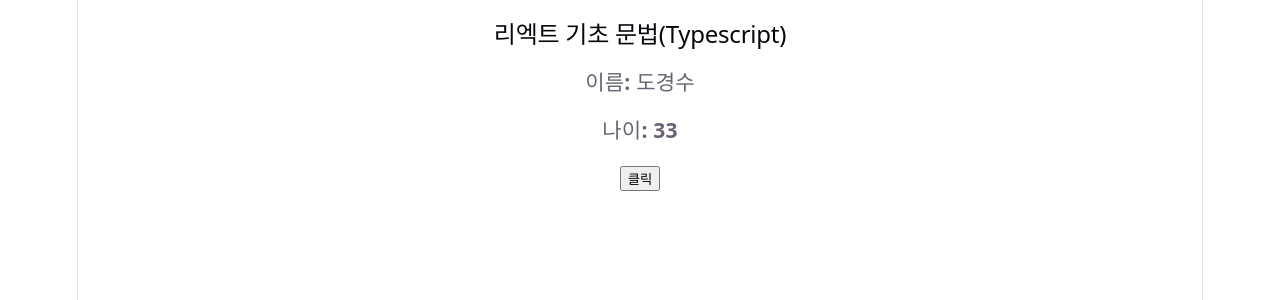
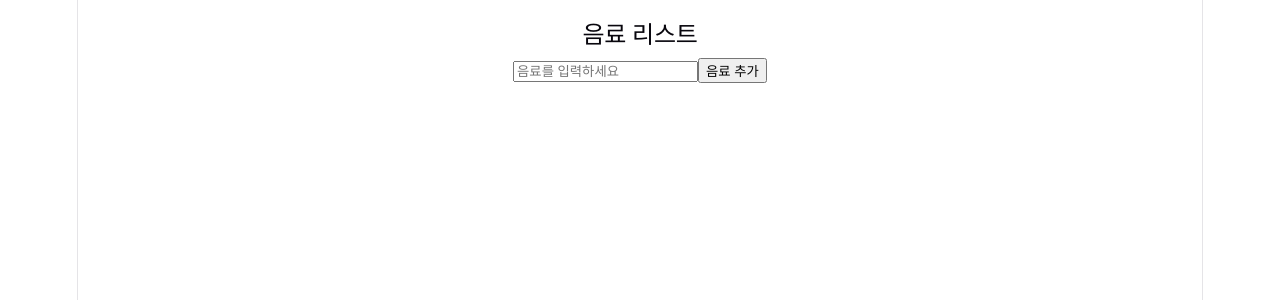
Before and after one commit to sudo2100/react-ts, a React (Vite) app in the folder my-app/: page / in a window 1280 px wide. Shown: the top 300 px of the page. Built offline with nearby package versions, Linux system fonts and the light colour scheme.

Commit message:
타입스크립트 기반 프로젝트

```diff
--- a/my-app/src/App.tsx
+++ b/my-app/src/App.tsx
@@ -1,7 +1,9 @@
 
 import './App.css'
+import Drink from './components/Drink';
 import Greet from './components/Greet'
 import Greet2 from './components/Greet2'
+import InputValue from './components/InputValue';
 
 function App() {
 
@@ -13,16 +15,17 @@ function App() {
   return (
     <>
       <section className="app">
-        <h2>리엑트 기초 문법(Typescript)</h2>
+        {/* <InputValue /> */}
+        <Drink />
         {/* <Greet
           name="도경수"
           age={33}
         /> */}
-        <Greet2
+        {/* <Greet2
           name="도경수"
           age={33}
           doClick={doClick}
-        />
+        /> */}
       </section>
     </>
   )
--- /dev/null
+++ b/my-app/src/components/Drink.tsx
@@ -0,0 +1,52 @@
+import { useState } from "react";
+import DrinkList from "./DrinkList";
+
+const Drink = () => {
+    const [drinks, setDrinks] = useState<string[]>([]);
+    const [inputValue, setInputValue] = useState<string>("");
+
+    // 입력값(음료) 변경 핸들러
+    const handleInputChange = (e: React.ChangeEvent<HTMLInputElement>) => {
+        setInputValue(e.target.value);
+    }
+
+    // 음료 추가 함수 - 버튼을 클릭때 배열에 음료가 저장
+    const addDrink = () => {
+        if(!inputValue.trim()){
+            alert("음료를 입력하세요");
+            return;
+        }
+        // 음료를 기존 배열에 추가
+        setDrinks([...drinks, inputValue]);
+        setInputValue("");  //입력값 초기화
+    }
+
+    return(
+        <div>
+            <h2>음료 리스트</h2>
+            <input
+                type="text"
+                value={inputValue}
+                onChange={handleInputChange}
+                placeholder="음료를 입력하세요"
+            />
+            <button onClick={addDrink}>음료 추가</button>
+            {/* 음료 출력 */}
+            {/* <p>음료: {inputValue}</p> */}
+
+            {/* 음료 리스트 출력 */}
+            {/* <p>음료 리스트: {drinks}</p> */}
+            {/* 컴포넌트 분리 */}
+            <DrinkList
+                drinks={drinks}
+            />
+            {/* <ul>
+                {drinks.map((drink, index) => (
+                    <li key={index}>{drink}</li>
+                ))}
+            </ul> */}
+        </div>
+    )
+}
+
+export default Drink;
--- /dev/null
+++ b/my-app/src/components/DrinkList.tsx
@@ -0,0 +1,15 @@
+// 음료 리스트 컴포넌트 정의
+const DrinkList = ({drinks}: {drinks: string[]}) => {
+
+  return(
+    <div>
+      <ul>
+        {drinks.map((drink, index) => (
+            <li key={index}>{drink}</li>
+        ))}
+    </ul>
+    </div>
+  )
+}
+
+export default DrinkList;
--- /dev/null
+++ b/my-app/src/components/InputValue.tsx
@@ -0,0 +1,26 @@
+import { useState } from "react";
+
+const InputValue = () => {
+    const [text, setText] = useState<string>("");
+
+    // 입력값 변경 함수
+    // onChange 이벤트 타입 - React.ChangeEvent<HTMLInputElement>
+    const handleTextChange = (event: React.ChangeEvent<HTMLInputElement>) => {
+        setText(event.target.value)
+    }
+
+    return(
+        <div>
+            <h2>글자 입력</h2>
+            <input
+                type="text"
+                value={text}
+                onChange={handleTextChange}
+                placeholder="글자를 입력하세요"
+            />
+            <p>입력된 글자: {text}</p>
+        </div>
+    )
+}
+
+export default InputValue;
```
